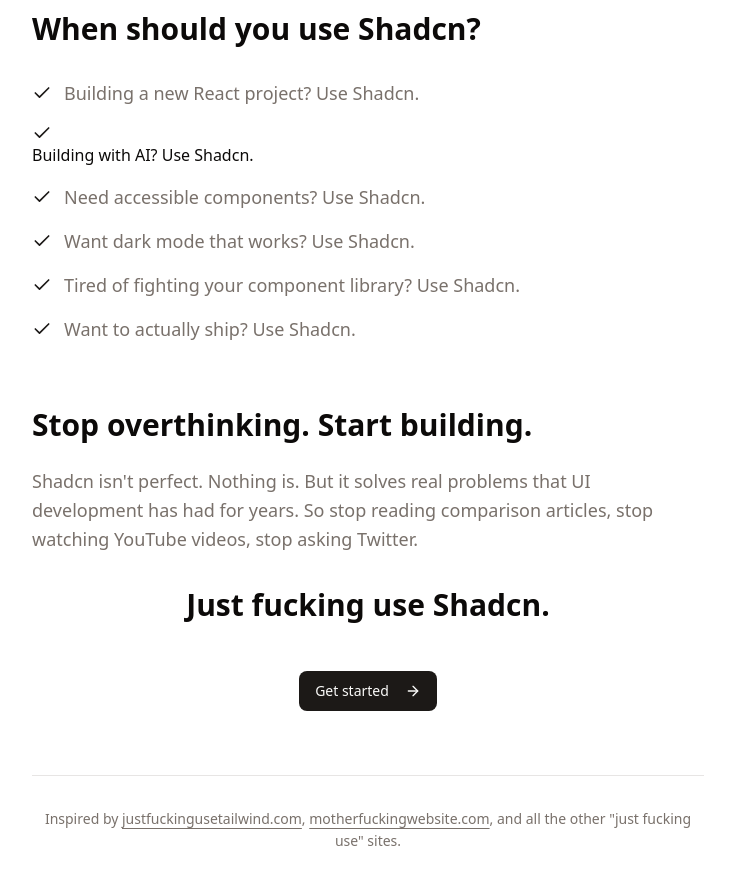
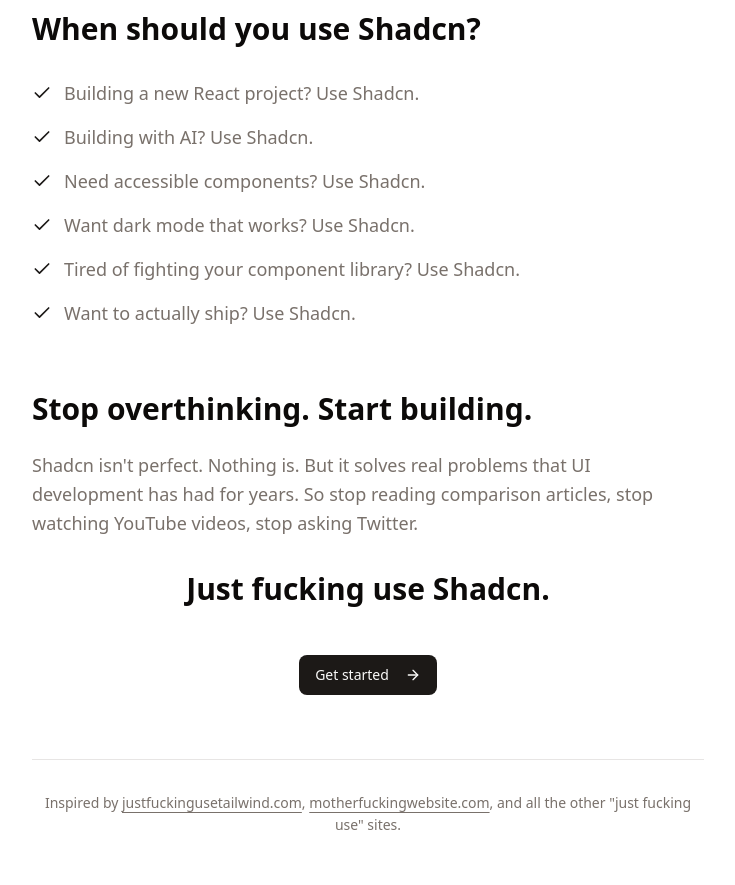
Before and after one commit to TheOrcDev/justfuckinguseshadcn, a Next.js app: page / in a window 1280 px wide. Shown: the part 3860-4745 px from the top of the page, without its empty margins (272-1007 px from the left). Built offline with nearby package versions, Linux system fonts and the light colour scheme.

Commit message:
fix: enhance homepage list item styling for better readability and consistency

```diff
--- a/app/page.tsx
+++ b/app/page.tsx
@@ -253,7 +253,7 @@
               <Check className="h-5 w-5 shrink-0 text-primary" />
               Building a new React project? Use Shadcn.
             </li>
-            <li>
+            <li className="flex items-center gap-3 text-lg text-muted-foreground">
               <Check className="h-5 w-5 shrink-0 text-primary" />
               Building with AI? Use Shadcn.
             </li>
```
